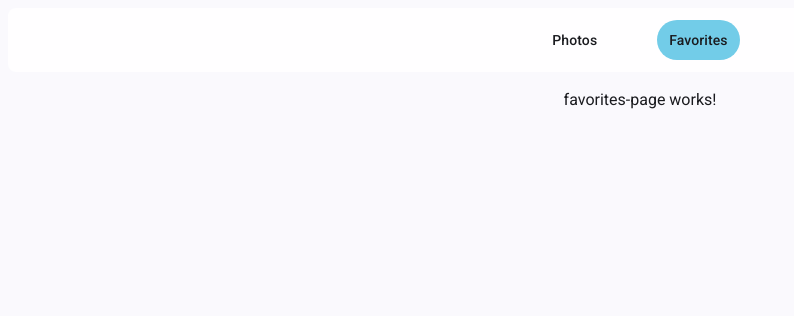
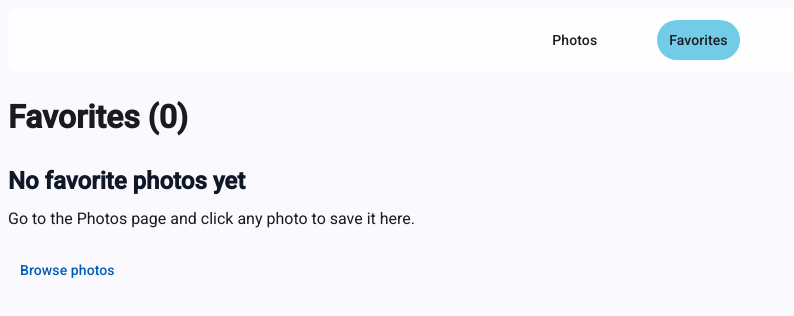
Before and after one commit to paweldomar/image-library, an Angular app: page /favorites in a window 1280 px wide. Shown: the top 316 px of the page, without its empty margins (0-794 px from the left). Built offline with nearby package versions, Linux system fonts and the light colour scheme.

Commit message:
Favorites page implementation & UI Added isEmpty to favorite service to show empty state on Favorites page

```diff
--- a/src/app/da/services/favorites.service.ts
+++ b/src/app/da/services/favorites.service.ts
@@ -9,6 +9,7 @@ export class FavoritesService {
 
   readonly favorites = this._favorites.asReadonly();
   readonly favoritesCount = computed(() => this._favorites().length);
+  readonly isEmpty = computed(() => this._favorites().length === 0);
 
   constructor() {
     effect(() => this.saveFavoritesToStorage(this._favorites()));
--- a/src/app/features/favorites/favorites-page/favorites-page.html
+++ b/src/app/features/favorites/favorites-page/favorites-page.html
@@ -1 +1,18 @@
-<p>favorites-page works!</p>
+<section class="app-page favorites-page">
+  <header class="app-page__header">
+    <h1 class="app-page__title">Favorites ({{ favoritesCount() }})</h1>
+  </header>
+
+  @if (isEmpty()) {
+    <div class="app-empty-state favorites-page__empty">
+      <div>
+        <h2>No favorite photos yet</h2>
+        <p>Go to the Photos page and click any photo to save it here.</p>
+
+        <a mat-button routerLink="/"> Browse photos </a>
+      </div>
+    </div>
+  } @else {
+    <app-photo-grid [photos]="favorites()" (photoClicked)="openPhoto($event)" />
+  }
+</section>
--- a/src/app/features/favorites/favorites-page/favorites-page.scss
+++ b/src/app/features/favorites/favorites-page/favorites-page.scss
@@ -0,0 +1,24 @@
+:host {
+  display: flex;
+  flex-direction: column;
+  width: 100%;
+  justify-content: center;
+  align-items: center;
+}
+
+.favorites-page {
+  padding-bottom: 48px;
+  width: 100%;
+}
+
+.favorites-page__empty h2 {
+  margin: 0;
+  color: #101828;
+  font-size: 1.5rem;
+  font-weight: 600;
+}
+
+.favorites-page__empty p {
+  max-width: 420px;
+  margin: 8px 0 20px;
+}
--- a/src/app/features/favorites/favorites-page/favorites-page.ts
+++ b/src/app/features/favorites/favorites-page/favorites-page.ts
@@ -1,9 +1,25 @@
-import { Component } from '@angular/core';
+import { Component, inject } from '@angular/core';
+import { FavoritesService } from '../../../da/services/favorites.service';
+import { Router, RouterLink } from '@angular/router';
+import { PhotoGrid } from '../../../shared/photo-grid/photo-grid';
+import { Photo } from '../../../da/models/photo.model';
+import { MatButtonModule } from '@angular/material/button';
 
 @Component({
   selector: 'app-favorites-page',
-  imports: [],
+  imports: [PhotoGrid, MatButtonModule, RouterLink],
   templateUrl: './favorites-page.html',
   styleUrl: './favorites-page.scss',
 })
-export class FavoritesPage {}
+export class FavoritesPage {
+  private readonly _favoritesService = inject(FavoritesService);
+  private readonly _router = inject(Router);
+
+  readonly favorites = this._favoritesService.favorites;
+  readonly favoritesCount = this._favoritesService.favoritesCount;
+  readonly isEmpty = this._favoritesService.isEmpty;
+
+  openPhoto(photo: Photo): void {
+    this._router.navigate(['/photos', photo.id]);
+  }
+}
```
Also changed, not shown: 1 other file (tests, documents, lock files or other folders).
